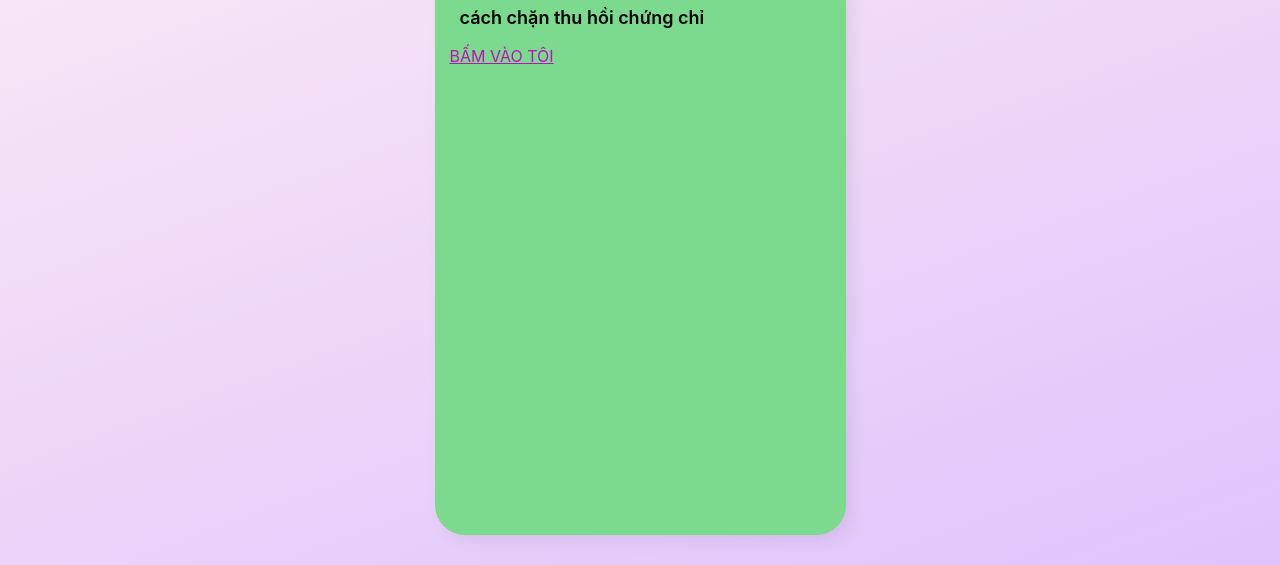
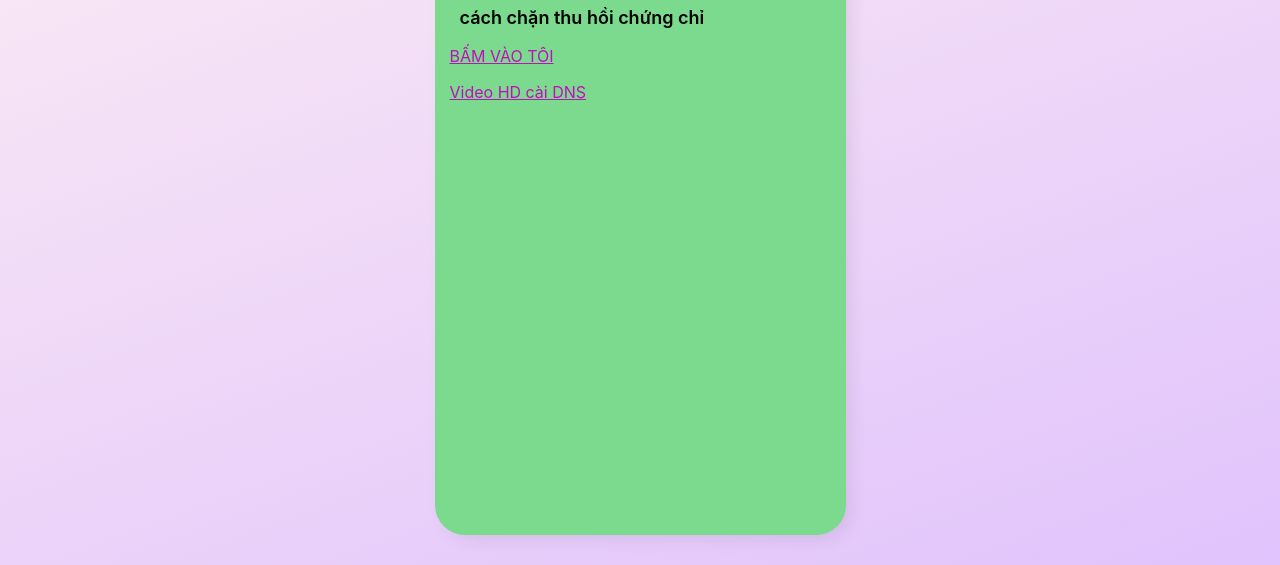
Before and after one commit to tiptipios/chanthuhoi, a plain HTML site: page indexmn.html in a window 1280 px wide. Shown: the part 318-883 px from the top of the page. Drawn offline with Linux system fonts and the light colour scheme.

Commit message:
Add files via upload

```diff
--- a/indexmn.html
+++ b/indexmn.html
@@ -29,6 +29,11 @@ html{background:linear-gradient(-20deg,#e0c3fc 0%,#fff0f3 100%);font-family:inte
    <a  href="https://khoindvn.bio.link/" style="color: #bf10bc;"> BẤM VÀO TÔI </a>
   </p>
 
+
+  <p>
+   <a  href="https://youtu.be/vQNSs-26BCg" style="color: #bf10bc;"> Video HD cài DNS </a>
+  </p>
+
 </div>
 </div>
 </div>
```
